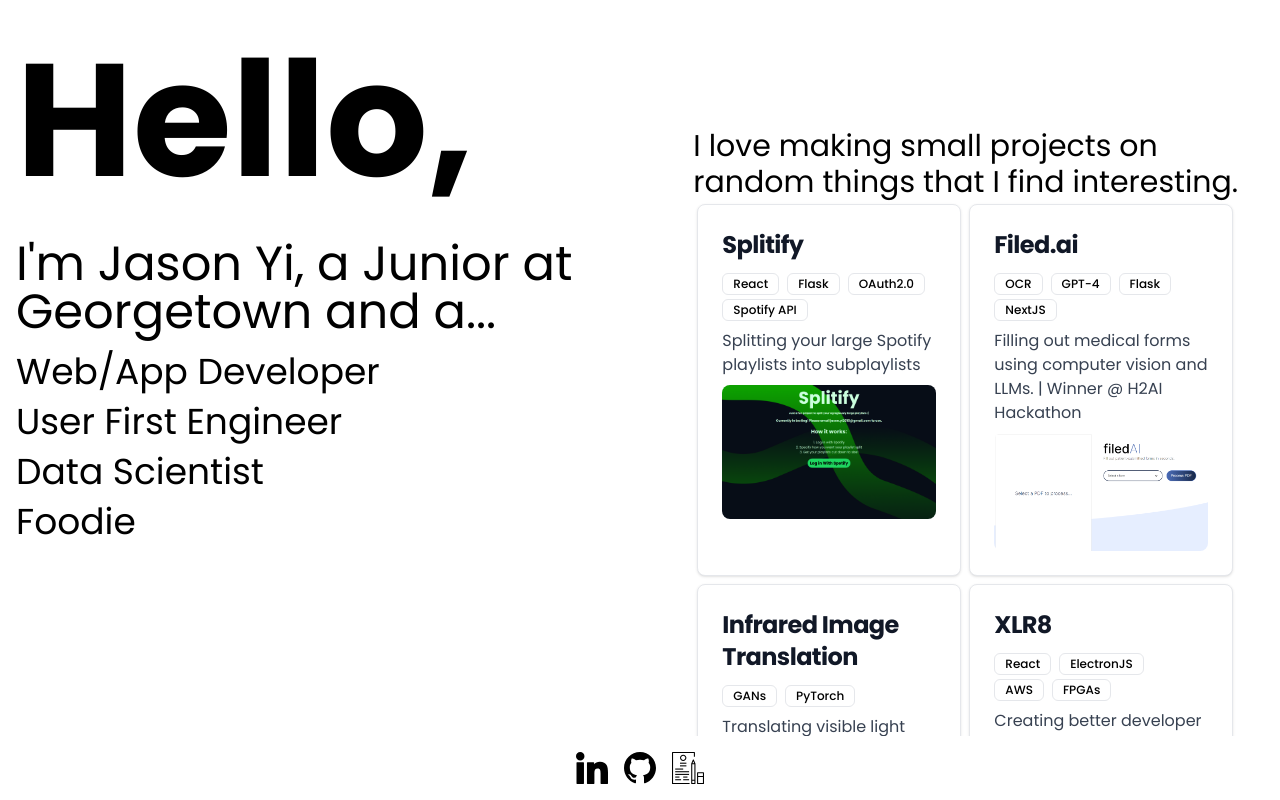
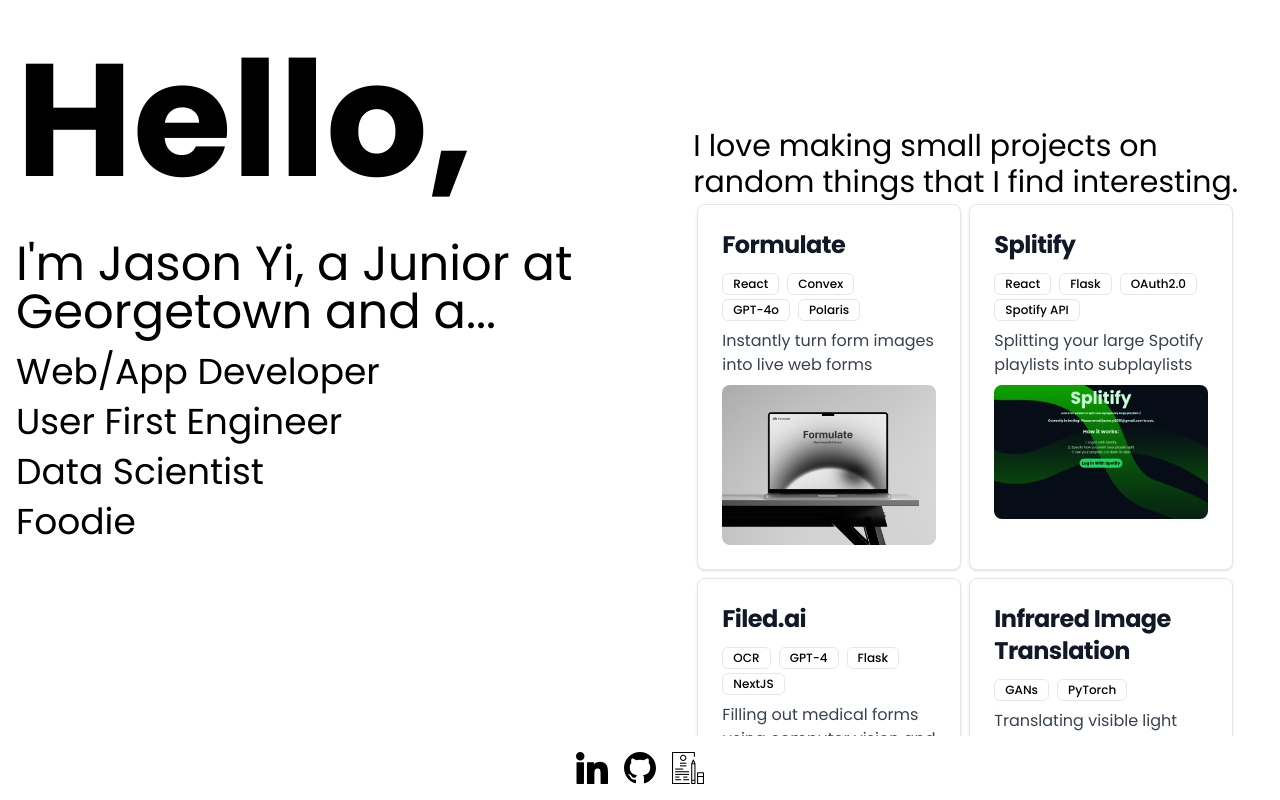
Before and after one commit to JasYi/personal-website, a Next.js app: page / in a window 1280 px wide. Both pictures are taken after a click on the button "Web/App Developer". Shown: the top 800 px of the page. Built offline with nearby package versions, Linux system fonts and the light colour scheme.

Commit message:
adding formulate

```diff
--- a/components/webapp/web_app_dev.js
+++ b/components/webapp/web_app_dev.js
@@ -4,6 +4,13 @@
 
 export default function WebAppDevPage() {
   const projects = [
+    {
+      name: "Formulate",
+      tech: ["React", "Convex", "GPT-4o", "Polaris"],
+      description: "Instantly turn form images into live web forms",
+      link: "https://www.formulate.live",
+      img: "/Formulate_mockup.jpg",
+    },
     {
       name: "Splitify",
       tech: ["React", "Flask", "OAuth2.0", "Spotify API"],
```
Also changed, not shown: public/Formulate_mockup.jpg (added).
